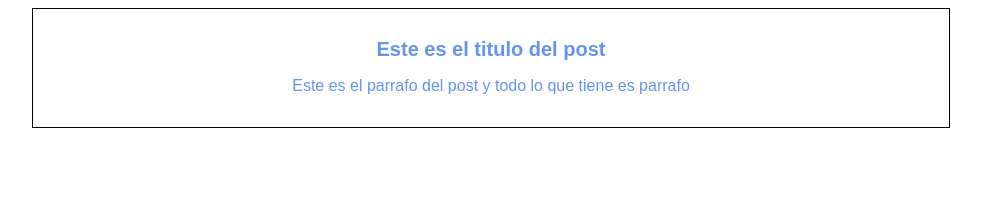
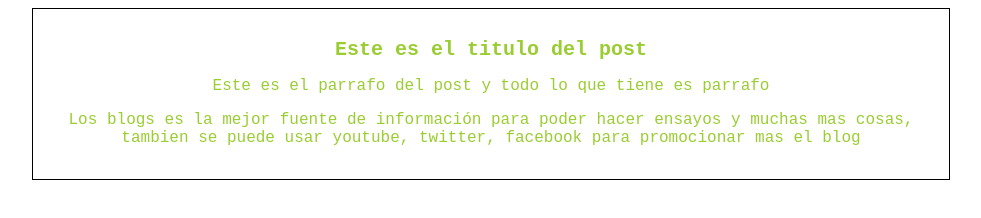
Before and after one commit to oafc/blog, a plain HTML site: page index.html in a window 1280 px wide. Shown: the whole page, without its empty margins (149-1130 px from the left). Drawn offline with Linux system fonts and the light colour scheme.

Commit message:
agregando el parrafo a la rama master

```diff
--- a/css/estilos.css
+++ b/css/estilos.css
@@ -1,7 +1,7 @@
 body{
     text-align: center;
-    font-family: Arial, Helvetica, sans-serif;
-    color: cornflowerblue;
+    font-family: 'Courier New', Courier, monospace;
+    color: yellowgreen;
 }
 
 #container{
--- a/index.html
+++ b/index.html
@@ -12,6 +12,12 @@
         <div id="post">
             <h1>Este es el titulo del post</h1>
             <p>Este es el parrafo del post y todo lo que tiene es parrafo</p>
+            <p>
+                Los blogs es la mejor fuente de información
+                para poder hacer ensayos y muchas mas cosas, tambien
+                se puede usar youtube, twitter, facebook para
+                promocionar mas el blog
+            </p>
         </div>
     </div>
 </body>
```
